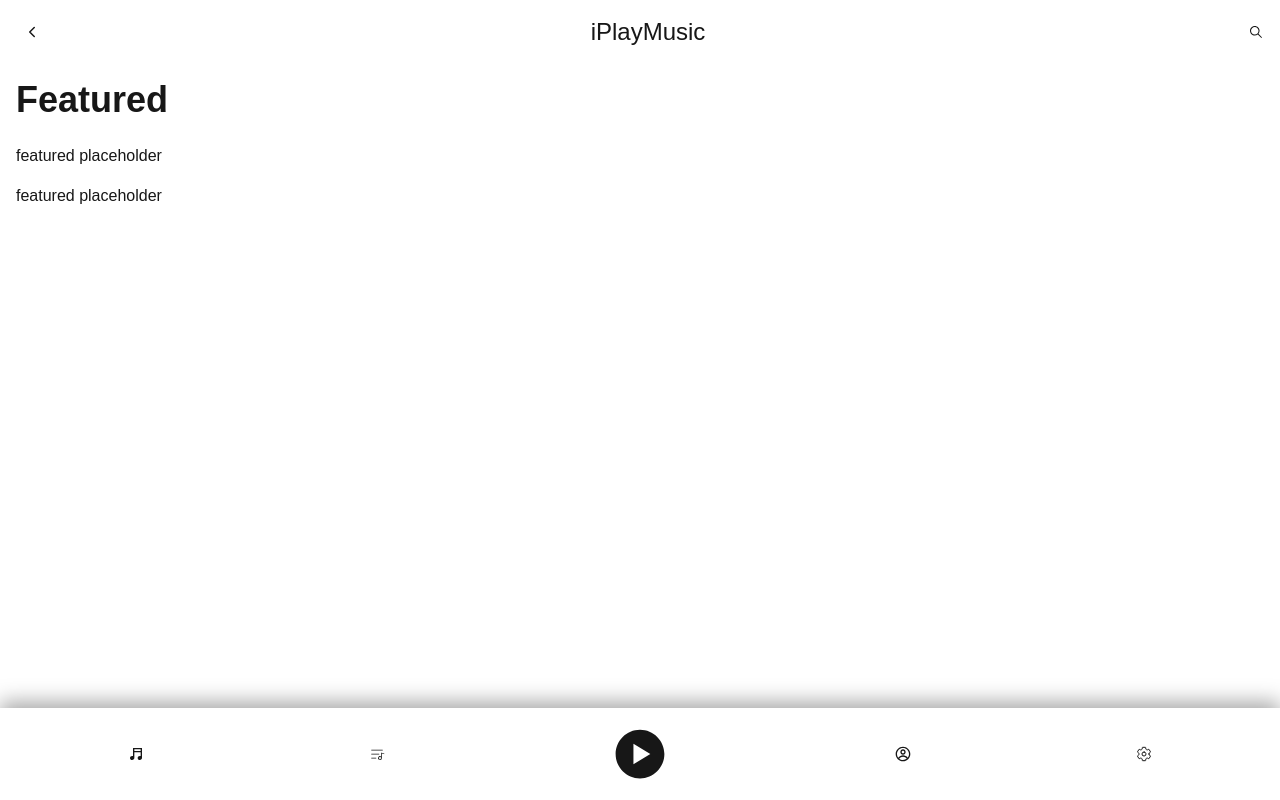
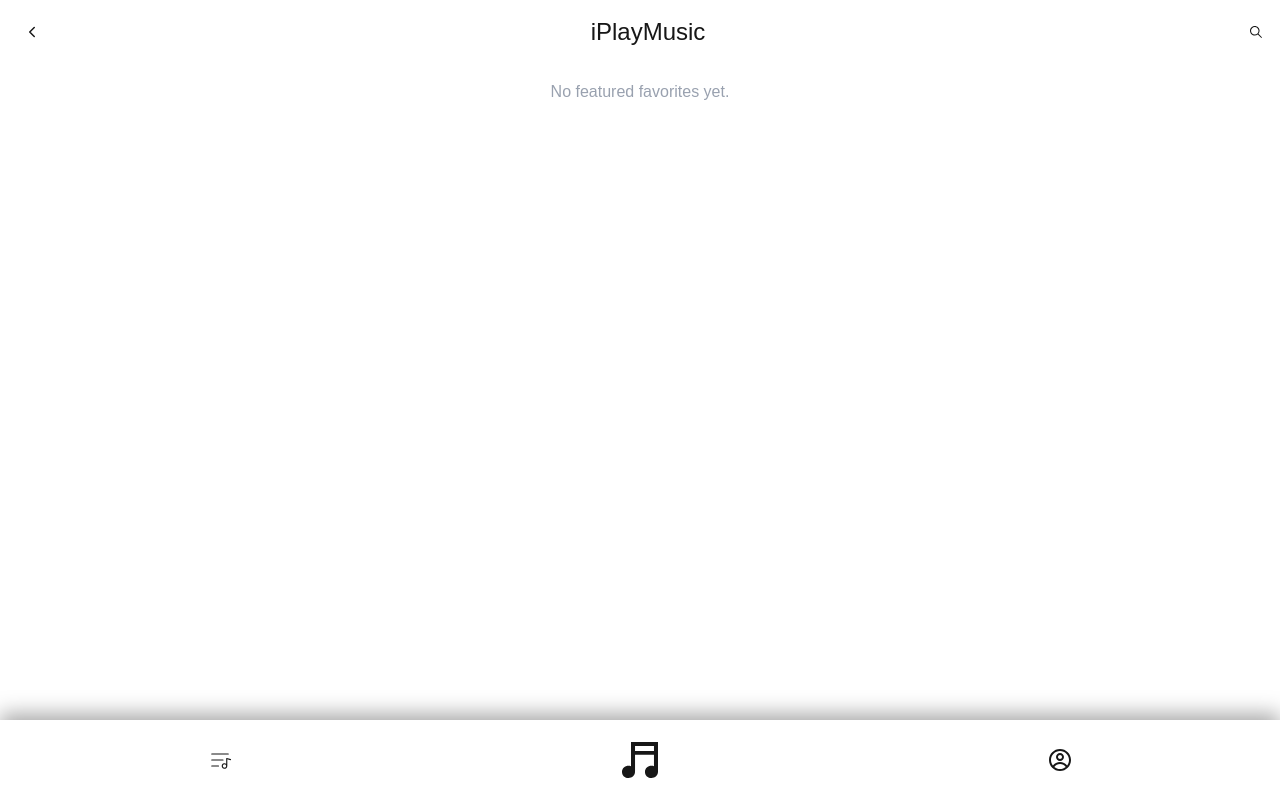
Before and after one commit to Phong-Le-Duc/iplaymusic, a Next.js app: page /featured in a window 1280 px wide. Built offline with nearby package versions, Linux system fonts and the light colour scheme.

Commit message:
finished sort of...

```diff
--- a/src/app/categories/page.tsx
+++ b/src/app/categories/page.tsx
@@ -97,13 +97,10 @@ export default async function CategoriesPage() {
 
     return (
         <>
-            {/* <h1 className="">Categories</h1> */}
-            <div
-                className="min-h-screen w-full bg-cover bg-center"
-            // style={{
-            //     backgroundImage: "url('/background_2.png')"
-            // }}
-            >
+            <header className="sticky top-0 z-10  flex items-center">
+                {/* ...header content... */}
+            </header>
+            <div className="h-[calc(100vh-4rem)] overflow-y-auto pt-4 hide-scrollbar">
                 <CategoryStateContextProvider>
                     <div className="flex flex-col gap-4 pb-30">
                         {categories.map((cat) => (
--- a/src/app/featured/page.tsx
+++ b/src/app/featured/page.tsx
@@ -1,19 +1,10 @@
+import FeaturedFavorites from "@/components/track/FeaturedFavorites";
+
 export default function FeaturedPage() {
-
     return (
         <>
-            <h1 className="mb-6">Featured</h1>
-
-            <figure className="h-10">
-                <p>featured placeholder</p>
-                {/* <img src="globe.svg" alt="Logo" /> */}
-            </figure>
-
-            <figure className="h-10">
-                <p>featured placeholder</p>
-                {/* <img src="globe.svg" alt="Logo" /> */}
-            </figure>
-
+            {/* <h1 className="mb-6 text-center">Featured</h1> */}
+            <FeaturedFavorites />
         </>
-    )
+    );
 }
--- a/src/app/layout.tsx
+++ b/src/app/layout.tsx
@@ -3,6 +3,7 @@ import type { Metadata } from "next";
 import "./globals.css";
 import HeaderDynamic from "@/components/header/HeaderDynamic";
 import FooterWithNav from "@/components/footer/FooterWithNav";
+import { ThemeModeProvider } from "@/components/buttons/ThemeModeContext";
 
 // const geistSans = Geist({
 //   variable: "--font-geist-sans",
@@ -23,14 +24,16 @@ export const metadata: Metadata = {
   // description er står under sidens navn i søgemaskiner, SEO
 };
 
-export default function RootLayout({ children, }: Readonly<{ children: React.ReactNode; }>) {
+export default function RootLayout({ children }: Readonly<{ children: React.ReactNode }>) {
   return (
     <html lang="en">
       <body className={`antialiased bg-gray-900`}>
         <HeaderDynamic />
-        <main className="px-4">
-          {children}
-        </main>
+        <ThemeModeProvider>
+          <main className="px-4">
+            {children}
+          </main>
+        </ThemeModeProvider>
         <FooterWithNav />
       </body>
     </html>
--- a/src/app/page.tsx
+++ b/src/app/page.tsx
@@ -1,5 +1,7 @@
 import { redirect } from "next/navigation";
 import { cookies } from "next/headers";
+import FeaturedFavorites from "@/components/track/FeaturedFavorites";
+
 
 export default async function Home() {
   const cookieStore = await cookies();
@@ -14,6 +16,9 @@ export default async function Home() {
   console.log(await response.json());
 
   return (
-    <h1 className="p-4">Featured</h1>
+    <>
+      {/* <h1 className="p-4">Featured</h1> */}
+      <FeaturedFavorites />
+    </>
   )
 }
--- a/src/app/playlist/page.tsx
+++ b/src/app/playlist/page.tsx
@@ -3,7 +3,7 @@ import FavoriteTrackPlayerClient from "@/components/track/FavoriteTrackPlayerCli
 export default function PlaylistPage() {
     return (
         <div>
-            <h1 className="text-2xl font-bold mb-4">My Favorite Songs</h1>
+            {/* <h1 className="text-2xl font-bold mb-4 text-center">Favorites</h1> */}
             <FavoriteTrackPlayerClient />
         </div>
     );
--- a/src/app/profile/page.tsx
+++ b/src/app/profile/page.tsx
@@ -5,11 +5,13 @@ import ThemeToggle from "@/components/buttons/ThemeToggle";
 export default function Page() {
     return (
         <ThemeModeProvider>
-            <section>
-                <h2>Themes</h2>
-                <DarkLightToggle />
-                <ThemeToggle />
+            <section className="">
+                <p className="text-center">Themes</p>
+                <div className="mx-auto mt-4 flex w-max flex-col gap-4">
+                    <DarkLightToggle />
+                    <ThemeToggle />
+                </div>
             </section>
-        </ThemeModeProvider>
+        </ThemeModeProvider >
     );
 }
--- a/src/components/buttons/ThemeModeContext.tsx
+++ b/src/components/buttons/ThemeModeContext.tsx
@@ -1,5 +1,5 @@
 "use client";
-import { createContext, useContext, useState } from "react";
+import { createContext, useContext, useEffect, useState } from "react";
 
 type ThemeMode = "light" | "dark" | "custom_1" | "custom_2" | "custom_3";
 type ThemeModeContextType = {
@@ -11,6 +11,19 @@ const ThemeModeContext = createContext<ThemeModeContextType | undefined>(undefin
 
 export function ThemeModeProvider({ children }: { children: React.ReactNode }) {
     const [mode, setMode] = useState<ThemeMode>("light");
+
+    // Read from localStorage on mount
+    useEffect(() => {
+        const stored = localStorage.getItem("themeMode");
+        if (stored === "light" || stored === "dark" || stored === "custom_1" || stored === "custom_2" || stored === "custom_3") {
+            setMode(stored as ThemeMode);
+        }
+    }, []);
+
+    // Save to localStorage whenever mode changes
+    useEffect(() => {
+        localStorage.setItem("themeMode", mode);
+    }, [mode]);
 
     return (
         <ThemeModeContext.Provider value={{ mode, setMode }}>
--- a/src/components/footer/FooterWithNav.tsx
+++ b/src/components/footer/FooterWithNav.tsx
@@ -9,11 +9,11 @@ export default function FooterWithNav() {
     return (
         <footer className="mt-8 py-4 px-4 shadow-top bg-white">
             <nav className="flex justify-around items-center">
-                <Link href="/categories" className="flex items-center h-full"><IoMdMusicalNotes /></Link>
-                <Link href="/playlist" className="flex items-center h-full"><PiPlaylistLight /></Link>
-                <Link href="/music-player" className="flex items-end h-full"><IoPlayCircleSharp className="text-6xl" /></Link>
-                <Link href="/profile" className="flex items-center h-full"><CgProfile /></Link>
-                <Link href="/settings" className="flex items-center h-full"><IoSettingsOutline /></Link>
+                <Link href="/playlist" className="flex items-center h-full text-2xl"><PiPlaylistLight /></Link>
+                <Link href="/categories" className="flex items-center h-full text-5xl "><IoMdMusicalNotes /></Link>
+                {/* <Link href="/music-player" className="flex items-end h-full"><IoPlayCircleSharp className="text-6xl" /></Link> */}
+                <Link href="/profile" className="flex items-center h-full text-2xl"><CgProfile /></Link>
+                {/* <Link href="/featured" className="flex items-center h-full"><IoSettingsOutline /></Link> */}
             </nav>
         </footer>
     )
--- /dev/null
+++ b/src/components/track/FeaturedFavorites.tsx
@@ -0,0 +1,45 @@
+"use client";
+import { useEffect, useState } from "react";
+
+type TrackType = {
+    id: string;
+    name: string;
+    artists: { name: string }[];
+    album?: {
+        images?: { url: string }[];
+    };
+};
+
+export default function FeaturedFavorites() {
+    const [favorites, setFavorites] = useState<TrackType[]>([]);
+
+    useEffect(() => {
+        const stored = localStorage.getItem("favoriteTracks");
+        if (stored) {
+            setFavorites(JSON.parse(stored));
+        }
+    }, []);
+
+    const topThree = favorites.slice(0, 3);
+
+    return (
+        <div className="grid grid-cols-1 md:grid-cols-3 gap-6">
+            {topThree.map((track) => (
+                <div key={track.id} className="flex flex-col items-center rounded-lg shadow p-4">
+                    <img
+                        src={track.album?.images?.[0]?.url || "/placeholder.jpg"}
+                        alt={track.name}
+                        className="w-32 h-32 object-cover rounded mb-2"
+                    />
+                    <div className="text-center">
+                        <h2 className="font-bold text-lg">{track.name}</h2>
+                        <p className="text-gray-600">{track.artists.map(a => a.name).join(", ")}</p>
+                    </div>
+                </div>
+            ))}
+            {topThree.length === 0 && (
+                <p className="col-span-3 text-center text-gray-400">No featured favorites yet.</p>
+            )}
+        </div>
+    );
+}
--- a/src/components/track/favoriteTrack.tsx
+++ b/src/components/track/favoriteTrack.tsx
@@ -96,7 +96,7 @@ export default function FavoriteTrack({ playingId, handlePlayPause }: FavoriteTr
     };
 
     if (favorites.length === 0) {
-        return <p>No favorite songs yet.</p>;
+        return <p className="text-center mt-30">No favorite songs yet.</p>;
     }
 
     return (
```
